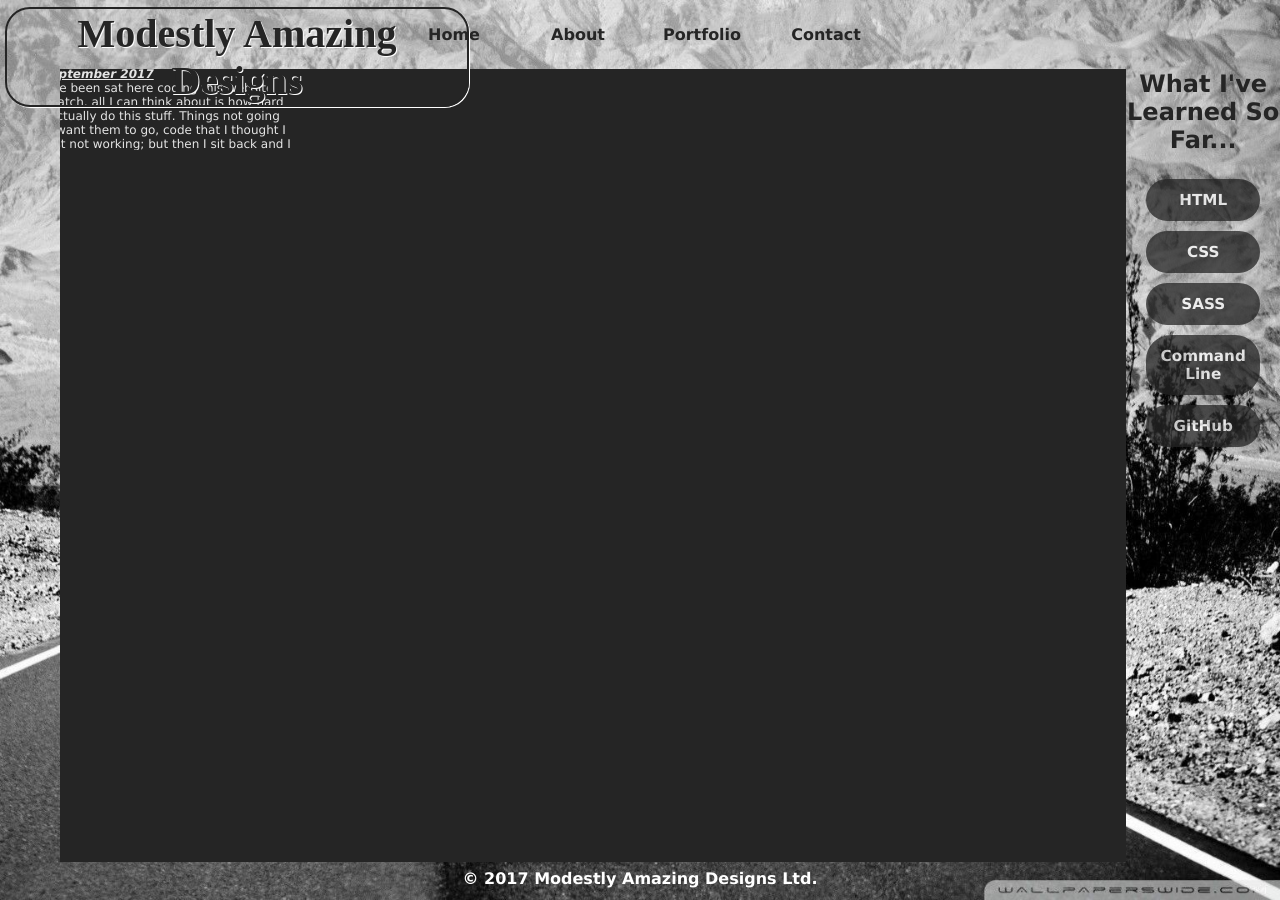
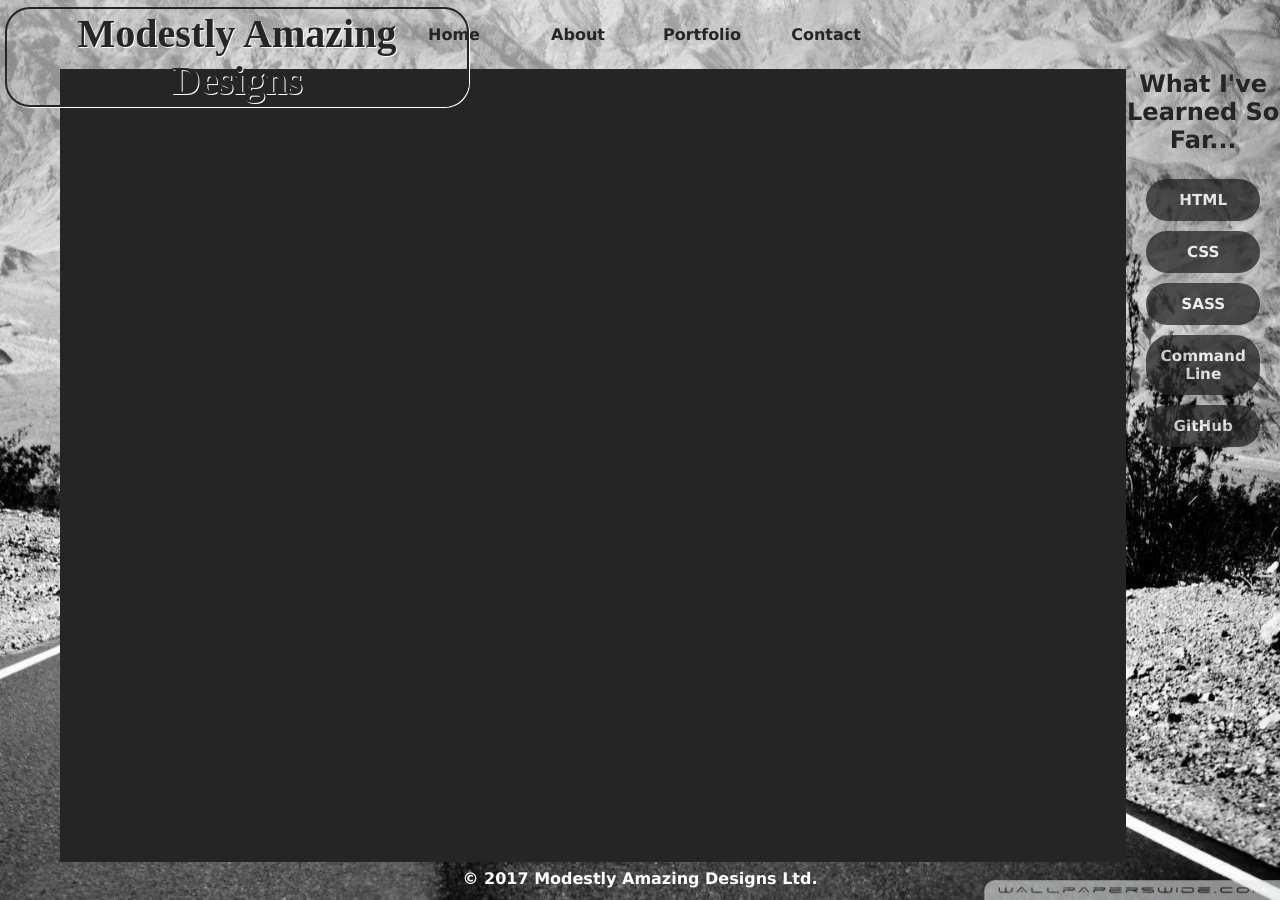
Before and after one commit to ArdPete/ardpete.github.io, a Jekyll site: the page index.html, which Jekyll copies as it is, in a window 1280 px wide. Built offline with Jekyll 4.4.1, drawn with Linux system fonts in a browser that asks for light colours; comment, search, counter and statistics services are not loaded.

Commit message:
Add files via upload

```diff
--- a/index.html
+++ b/index.html
@@ -35,14 +35,8 @@
     </div>
 
 
-
-  <iframe src="homepage.html" style="border:none";></iframe>
-
-
   <div class="leftbar">
-
   </div>
-
   </body>
   <footer>
   <div class="bottom">
```
